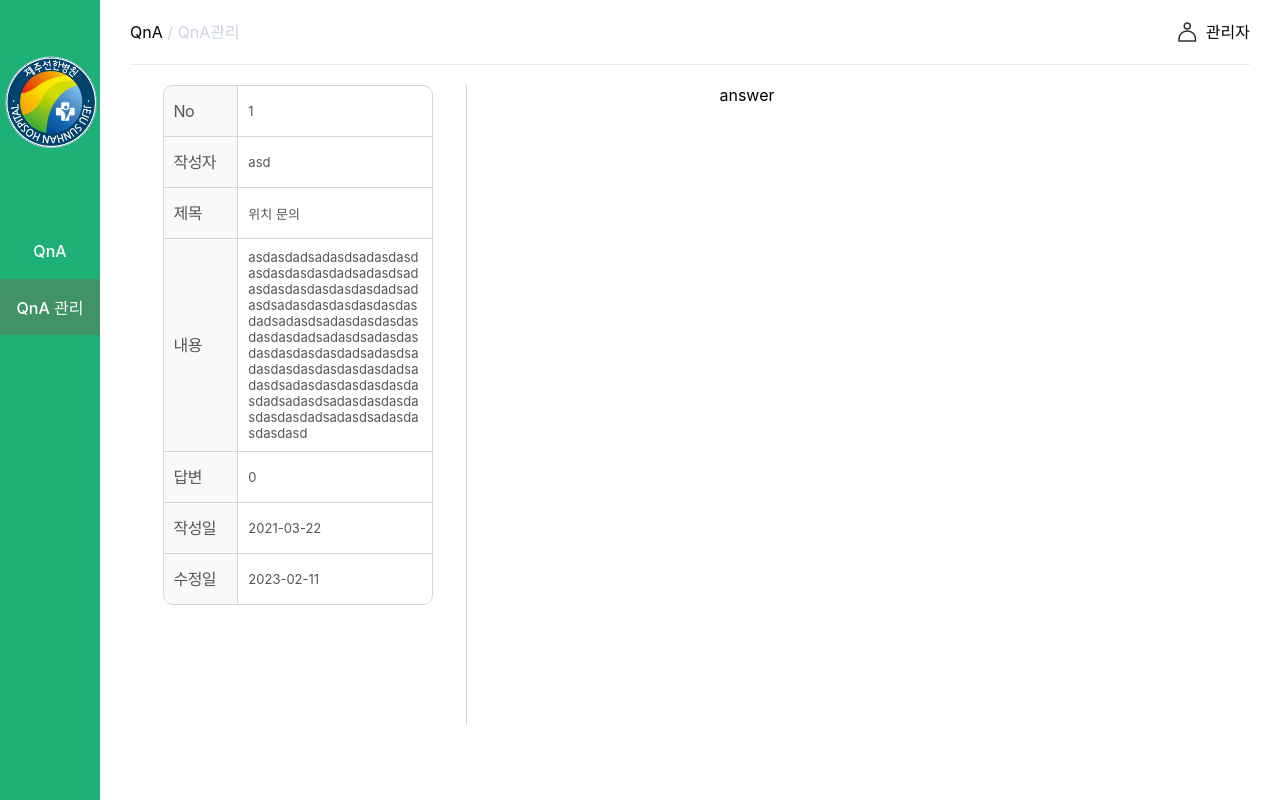
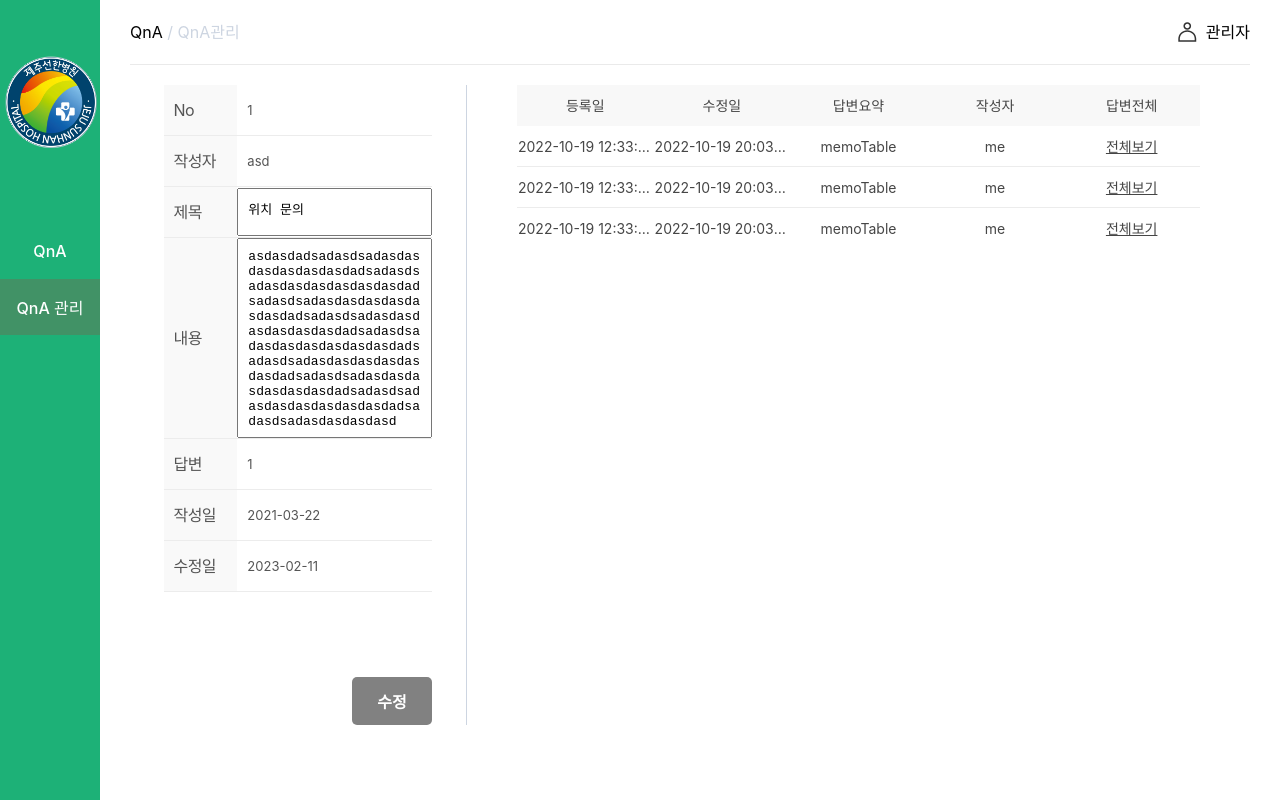
Before and after one commit to SeonHan-Hospital/admin-client, a React (Create React App) app in the folder admin-client/: page /detail in a window 1280 px wide. Built offline with nearby package versions, Linux system fonts and the light colour scheme.

Commit message:
add questiondetail

```diff
--- a/admin-client/src/Pages/QnA/data.ts
+++ b/admin-client/src/Pages/QnA/data.ts
@@ -185,3 +185,55 @@ export const header = [
     align: "center",
   },
 ];
+
+export const dummyAnswers = [
+  {
+    id: 0,
+    createdAt: "2022-10-19 12:33:23",
+    modifiedAt: "2022-10-19 20:03:45",
+    modifiedBy: "me",
+    contents: "memoTable",
+  },
+  {
+    id: 1,
+    createdAt: "2022-10-19 12:33:23",
+    modifiedAt: "2022-10-19 20:03:45",
+    modifiedBy: "me",
+    contents: "memoTable",
+  },
+  {
+    id: 2,
+    createdAt: "2022-10-19 12:33:23",
+    modifiedAt: "2022-10-19 20:03:45",
+    modifiedBy: "me",
+    contents: "memoTable",
+  },
+  {
+    id: 3,
+    createdAt: "2022-10-19 12:33:23",
+    modifiedAt: "2022-10-19 20:03:45",
+    modifiedBy: "me",
+    contents: "memoTabadsadsqdqsdqsdqsdqsdqsdqsdle",
+  },
+  {
+    id: 4,
+    createdAt: "2022-10-19 12:33:23",
+    modifiedAt: "2022-10-19 20:03:45",
+    modifiedBy: "me",
+    contents: "memoTable",
+  },
+  {
+    id: 5,
+    createdAt: "2022-10-19 12:33:23",
+    modifiedAt: "2022-10-19 20:03:45",
+    modifiedBy: "me",
+    contents: "memoTable",
+  },
+  {
+    id: 6,
+    createdAt: "2022-10-19 12:33:23",
+    modifiedAt: "2022-10-19 20:03:45",
+    modifiedBy: "me",
+    contents: "memoTable",
+  },
+];
--- /dev/null
+++ b/admin-client/src/Pages/QnADetail/AnswerTable.tsx
@@ -0,0 +1,103 @@
+import styled from "styled-components";
+
+export interface Memo {
+  contents: string;
+  createdAt: string;
+  id: number;
+  modifiedAt: string;
+  modifiedBy: string;
+}
+
+export interface TableProps {
+  memos: Memo[];
+  handleOnClick: (memo: Memo) => void;
+}
+
+export const AnswerTable = ({ memos, handleOnClick }: TableProps) => {
+  return (
+    <Block>
+      <TableStyles>
+        <thead>
+          <tr>
+            <th>등록일</th>
+            <th>수정일</th>
+            <th>답변요약</th>
+            <th>작성자</th>
+            <th>답변전체</th>
+          </tr>
+        </thead>
+        <tbody>
+          {memos.map((memo, index) => (
+            <tr key={index}>
+              <td>{memo.createdAt}</td>
+              <td>{memo.modifiedAt}</td>
+              <td>{memo.contents}</td>
+              <td>{memo.modifiedBy}</td>
+              <td onClick={() => handleOnClick(memo)}>전체보기</td>
+            </tr>
+          ))}
+        </tbody>
+      </TableStyles>
+    </Block>
+  );
+};
+
+const Block = styled.div`
+  overflow-y: scroll;
+  max-height: 162px;
+  height: 100%;
+  width: 100%;
+`;
+
+const TableStyles = styled.table`
+  width: 100%;
+  border-collapse: collapse;
+  background-color: #f8f8f8;
+
+  thead {
+    position: sticky;
+    top: 0;
+    background-color: #f8f8f8;
+  }
+
+  th,
+  td {
+    text-align: center;
+  }
+
+  th {
+    color: #464646;
+    font-size: 14px;
+    background-color: #f8f8f8;
+    height: 40px;
+    align-items: center;
+    display: flex;
+    justify-content: center;
+    font-weight: 400;
+    flex: 1;
+  }
+
+  tr {
+    height: 40px;
+    display: flex;
+    background-color: #fff;
+    border-bottom: 1px solid #ececec;
+    align-items: center;
+    & > td:last-child {
+      text-decoration: underline;
+      cursor: pointer;
+    }
+  }
+  td {
+    width: 20%;
+    font-size: 14px;
+    color: #464646;
+    text-align: center;
+    overflow: hidden;
+    white-space: nowrap;
+    text-overflow: ellipsis;
+    display: block;
+    justify-content: center;
+    font-weight: 400;
+  }
+`;
--- a/admin-client/src/Pages/QnADetail/QnADetail.tsx
+++ b/admin-client/src/Pages/QnADetail/QnADetail.tsx
@@ -2,15 +2,37 @@ import styled from "styled-components";
 import { Layout } from "../../Components/Layout";
 import theme from "../../styles/theme";
 import { QuestionInfo } from "./QuestionInfo";
+import { useMemo, useState } from "react";
+import { dummyAnswers, dummyQuestions } from "../QnA/data";
+import { IQuestion } from "../QnA";
+import { AnswerTable } from "./AnswerTable";
 
 export const QnADetail = () => {
+  const [questionDetail, setQuestionDetail] = useState<IQuestion>(
+    dummyQuestions[0]
+  );
+  const isActive = useMemo(
+    () =>
+      questionDetail.content !== dummyQuestions[0].content ||
+      questionDetail.subject !== dummyQuestions[0].subject,
+    [questionDetail]
+  );
+
   return (
     <Layout category="QnA" page="QnA관리">
       <Wrapper>
         <QuestionInfoContainer>
-          <QuestionInfo />
+          <QuestionInfo
+            setQuestionDetail={setQuestionDetail}
+            questionDetail={questionDetail}
+          />
+          <ButtonContainer>
+            <LoginButton isActive={isActive}>수정</LoginButton>
+          </ButtonContainer>
         </QuestionInfoContainer>
-        <AnswerInfoContainer>answer</AnswerInfoContainer>
+        <AnswerInfoContainer>
+          <AnswerTable memos={dummyAnswers} handleOnClick={() => {}} />
+        </AnswerInfoContainer>
       </Wrapper>
     </Layout>
   );
@@ -32,7 +54,37 @@ const QuestionInfoContainer = styled.div`
 `;
 
 const AnswerInfoContainer = styled.div`
-  width: 50%;
+  flex: 1;
+  display: flex;
+  margin: 0 50px;
+  justify-content: center;
+`;
+
+const ButtonContainer = styled.div`
+  flex: 1;
+  display: flex;
+  flex-direction: column;
+  width: 80%;
+  justify-content: flex-end;
+  align-items: end;
+`;
+
+const LoginButton = styled.div<{ isActive: boolean }>`
+  // 드레그 방지 코드
+  -webkit-user-select: none;
+  -moz-user-select: none;
+  -ms-user-select: none;
+  user-select: none;
+  // 드레그 방지 코드
+  cursor: ${({ isActive }) => (isActive ? "pointer" : "")};
   display: flex;
   justify-content: center;
+  align-items: center;
+  border-radius: 5px;
+  width: 30%;
+  height: 48px;
+  color: ${theme.palette.white};
+  font-weight: bold;
+  background-color: ${({ isActive }) =>
+    isActive ? theme.palette.primary : theme.palette.blackLighter};
 `;
--- a/admin-client/src/Pages/QnADetail/QuestionInfo.tsx
+++ b/admin-client/src/Pages/QnADetail/QuestionInfo.tsx
@@ -1,37 +1,79 @@
 import styled from "styled-components";
 import theme from "../../styles/theme";
-import { dummyQuestions } from "../QnA/data";
+import React, { useCallback, useEffect, useRef } from "react";
+import { IQuestion } from "../QnA";
 
-export const QuestionInfo = () => {
+interface IProps {
+  questionDetail: IQuestion;
+  setQuestionDetail: React.Dispatch<React.SetStateAction<IQuestion>>;
+}
+
+export const QuestionInfo = ({ questionDetail, setQuestionDetail }: IProps) => {
+  const contentArea = useRef<any>();
+  const subjectArea = useRef<any>();
+
+  useEffect(() => {
+    contentArea.current.style.height = contentArea.current.scrollHeight + "px";
+    subjectArea.current.style.height = subjectArea.current.scrollHeight + "px";
+  }, []);
+
+  const handleContent = useCallback(
+    (e: React.ChangeEvent<HTMLTextAreaElement>) => {
+      contentArea.current.style.height = "auto"; //height 초기화
+      contentArea.current.style.height =
+        contentArea.current.scrollHeight + "px";
+      setQuestionDetail({ ...questionDetail, content: e.target.value });
+    },
+    [questionDetail, setQuestionDetail]
+  );
+
+  const handleSubject = useCallback(
+    (e: React.ChangeEvent<HTMLTextAreaElement>) => {
+      subjectArea.current.style.height = "auto"; //height 초기화
+      subjectArea.current.style.height =
+        subjectArea.current.scrollHeight + "px";
+      setQuestionDetail({ ...questionDetail, subject: e.target.value });
+    },
+    [questionDetail, setQuestionDetail]
+  );
+
   return (
     <Wrapper>
       <Row>
-        <RowTitle style={{ borderTopLeftRadius: "10px" }}>No</RowTitle>
-        <RowContent>{dummyQuestions[0].QnA_number}</RowContent>
+        <RowTitle>No</RowTitle>
+        <RowContent>{questionDetail.QnA_number}</RowContent>
       </Row>
       <Row>
         <RowTitle>작성자</RowTitle>
-        <RowContent>{dummyQuestions[0].author}</RowContent>
+        <RowContent>{questionDetail.author}</RowContent>
       </Row>
       <Row>
         <RowTitle>제목</RowTitle>
-        <RowContent>{dummyQuestions[0].subject}</RowContent>
+        <RowInput
+          value={questionDetail.subject}
+          onChange={handleSubject}
+          ref={subjectArea}
+        />
       </Row>
       <Row>
         <RowTitle>내용</RowTitle>
-        <RowContent>{dummyQuestions[0].content}</RowContent>
+        <RowInput
+          onChange={handleContent}
+          value={questionDetail.content}
+          ref={contentArea}
+        />
       </Row>
       <Row>
         <RowTitle>답변</RowTitle>
-        <RowContent>{dummyQuestions[1].answer_id.length}</RowContent>
+        <RowContent>{questionDetail.answer_id.length}</RowContent>
       </Row>
       <Row>
         <RowTitle>작성일</RowTitle>
-        <RowContent>{dummyQuestions[0].createdAt}</RowContent>
+        <RowContent>{questionDetail.createdAt}</RowContent>
       </Row>
       <Row last={true}>
-        <RowTitle style={{ borderBottomLeftRadius: "10px" }}>수정일</RowTitle>
-        <RowContent>{dummyQuestions[0].updatedAt}</RowContent>
+        <RowTitle>수정일</RowTitle>
+        <RowContent>{questionDetail.updatedAt}</RowContent>
       </Row>
     </Wrapper>
   );
@@ -39,8 +81,6 @@ export const QuestionInfo = () => {
 
 const Wrapper = styled.div`
   width: 80%;
-  border: 1px solid ${theme.palette.border};
-  border-radius: 10px;
   display: flex;
   flex-direction: column;
   color: #555;
@@ -48,10 +88,8 @@ const Wrapper = styled.div`
 
 const Row = styled.div<{ last?: boolean }>`
   display: flex;
-  /* justify-content: center; */
   align-items: center;
-  border-bottom: 1px solid ${theme.palette.border};
-  ${({ last }) => last && "border-bottom: none;"}
+  border-bottom: 1px solid #ececec;
   min-height: 50px;
 `;
 
@@ -73,5 +111,17 @@ const RowContent = styled.div`
   align-items: center;
   word-break: break-word;
   box-sizing: border-box;
-  border-left: 1px solid ${theme.palette.border};
 `;
+
+const RowInput = styled.textarea`
+  /* all: unset; */
+  display: flex;
+  resize: none;
+  padding: 10px;
+  font-size: 13px;
+  align-items: center;
+  word-break: break-word;
+  box-sizing: border-box;
+  max-height: 250px;
+  width: 80%;
+`;
```
